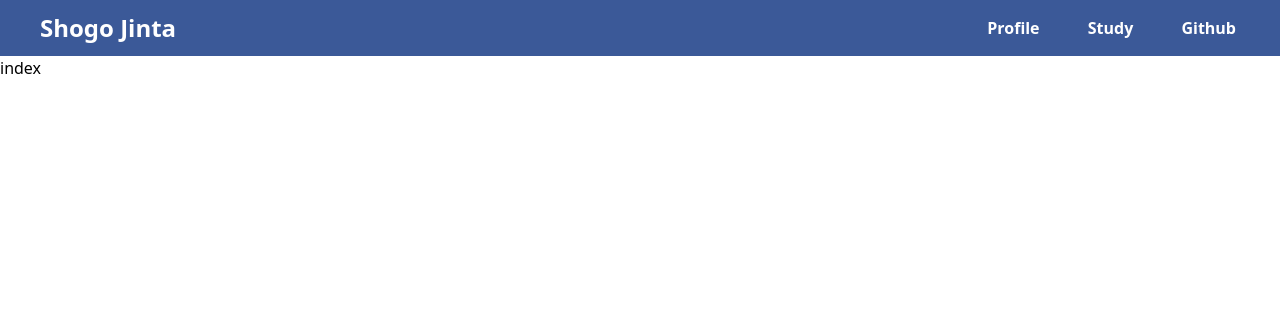
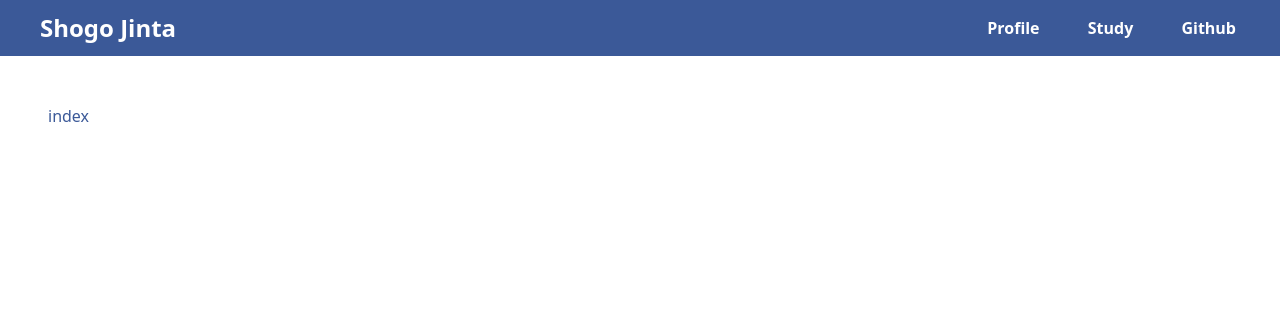
Before and after one commit to jin1125/jin_prof, a Django app: page / in a window 1280 px wide. Shown: the top 316 px of the page. Run offline with Django 4.2, Linux system fonts and the light colour scheme; style sheets or scripts are compiled from the project's sources.

Commit message:
[add]リファクタリング

```diff
--- a/requirements.txt
+++ b/requirements.txt
@@ -1,4 +1,4 @@
 Django
-mysqlclient
 django-environ
 fontawesomefree
+mysqlclient
--- a/templates/base.html
+++ b/templates/base.html
@@ -55,7 +55,9 @@
   </header>
   {% endblock header %}
 
+  <main class="m-6 text-base md:m-12">
     {% block content %}
     {% endblock content %}
+  </main>
 </body>
 </html>
```
Lines whose indentation alone changed are shown as unchanged.
